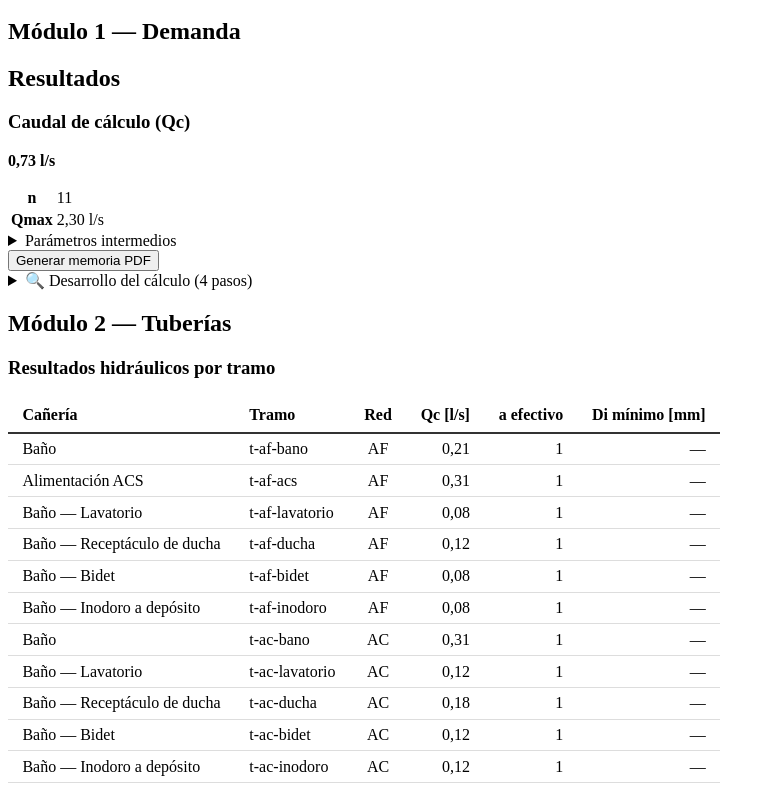
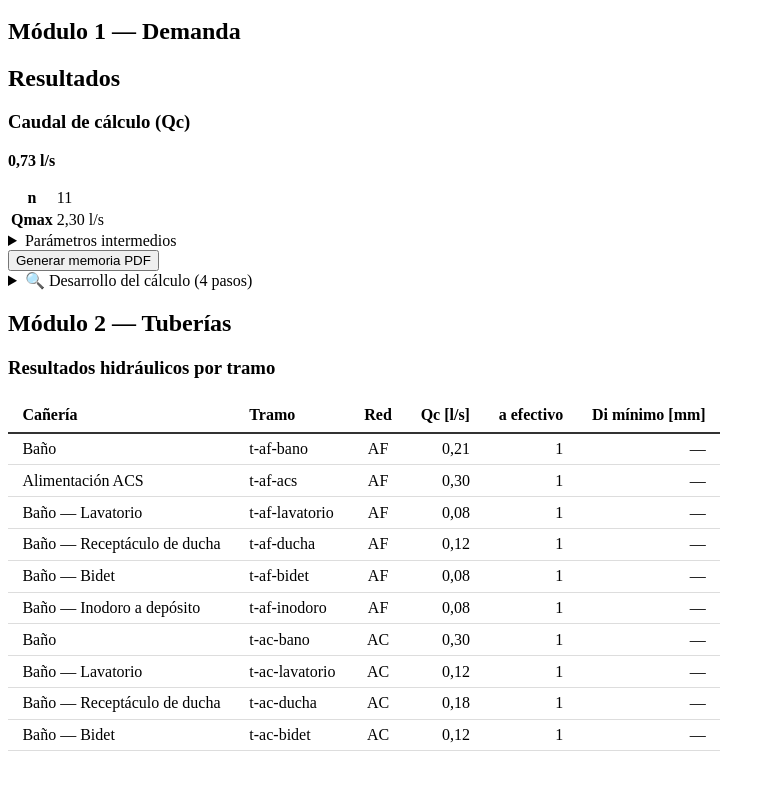
Before and after one commit to nicolasambrosoeras-ctrl/IUAS, a React (Vite) app: page / in a window 1280 px wide. Shown: the part 1482-2273 px from the top of the page, without its empty margins (0-775 px from the left). After the commit the page ends 2241 px from the top, so only its background shows below. Built offline with nearby package versions, Linux system fonts and the light colour scheme; what pdfmake would draw is missing.

Commit message:
fix: corregir topologia ac del inodoro

```diff
--- a/src/interfaz/paginas/MotorDemandaPantalla.tsx
+++ b/src/interfaz/paginas/MotorDemandaPantalla.tsx
@@ -423,13 +423,16 @@ const proyectoInicial: Proyecto = {
   // local-bano, asi que Modulo 1 (demanda) no cambia.
   //
   // Dos ramas desde la misma fuente n-0, cada una con un nodo de
-  // bifurcacion para alcanzar los 4 artefactos (un nodo con referencia es
-  // terminal en el traversal, ver obtenerArtefactosAguasAbajo):
+  // bifurcacion (un nodo con referencia es terminal en el traversal, ver
+  // obtenerArtefactosAguasAbajo):
   //   AF -- t-af-bano: rama fria directa a los 4 artefactos de local-bano.
   //   ACS -- t-af-acs (AF) alimenta n-acs (produccionACS, D-delta.7); desde
-  //   ahi t-ac-bano (AC) alcanza los mismos 4 artefactos por sus terminales
-  //   de agua caliente. Conservacion de masa AF->ACS, D-delta.13: el tramo
-  //   AF que alimenta el equipo es distinto del tramo AF que alimenta las
+  //   ahi t-ac-bano (AC) alcanza solo lavatorio/ducha/bidet por sus
+  //   terminales de agua caliente. El inodoro a deposito NO tiene terminal
+  //   AC en este ejemplo: fisicamente es exclusivamente frio, aunque el
+  //   catalogo conserve su quCaliente_lps normativo (CRIT-A7/A13 sin
+  //   tocar). Conservacion de masa AF->ACS, D-delta.13: el tramo AF que
+  //   alimenta el equipo es distinto del tramo AF que alimenta las
   //   canillas frias.
   // Los nodos AF y los nodos AC referencian la misma cadena UF/Local/
   // Artefacto por diseño (terminal fria y terminal caliente del mismo
@@ -468,10 +471,11 @@ const proyectoInicial: Proyecto = {
         id: 'n-ac-bidet',
         referencia: { tipo: 'artefacto', unidadFuncionalId: 'uf-1', localId: 'local-bano', artefactoId: 'artefacto-bano-3' },
       },
-      {
-        id: 'n-ac-inodoro',
-        referencia: { tipo: 'artefacto', unidadFuncionalId: 'uf-1', localId: 'local-bano', artefactoId: 'artefacto-bano-4' },
-      },
+      // Sin terminal AC para artefacto-bano-4 (inodoro a depósito) a propósito:
+      // en este proyecto de ejemplo el inodoro a depósito tiene alimentación
+      // exclusivamente fría (t-af-inodoro). El catálogo conserva su
+      // quCaliente_lps normativo (CRIT-A7/A13 no se tocan); simplemente no se
+      // materializa una conexión física AC para este artefacto en esta red.
     ],
     tramos: [
       { id: 't-af-bano', nodoOrigenId: 'n-0', nodoDestinoId: 'n-af-1', red: 'AF' },
@@ -484,7 +488,6 @@ const proyectoInicial: Proyecto = {
       { id: 't-ac-lavatorio', nodoOrigenId: 'n-ac-1', nodoDestinoId: 'n-ac-lavatorio', red: 'AC' },
       { id: 't-ac-ducha', nodoOrigenId: 'n-ac-1', nodoDestinoId: 'n-ac-ducha', red: 'AC' },
       { id: 't-ac-bidet', nodoOrigenId: 'n-ac-1', nodoDestinoId: 'n-ac-bidet', red: 'AC' },
-      { id: 't-ac-inodoro', nodoOrigenId: 'n-ac-1', nodoDestinoId: 'n-ac-inodoro', red: 'AC' },
     ],
   },
 }
```
